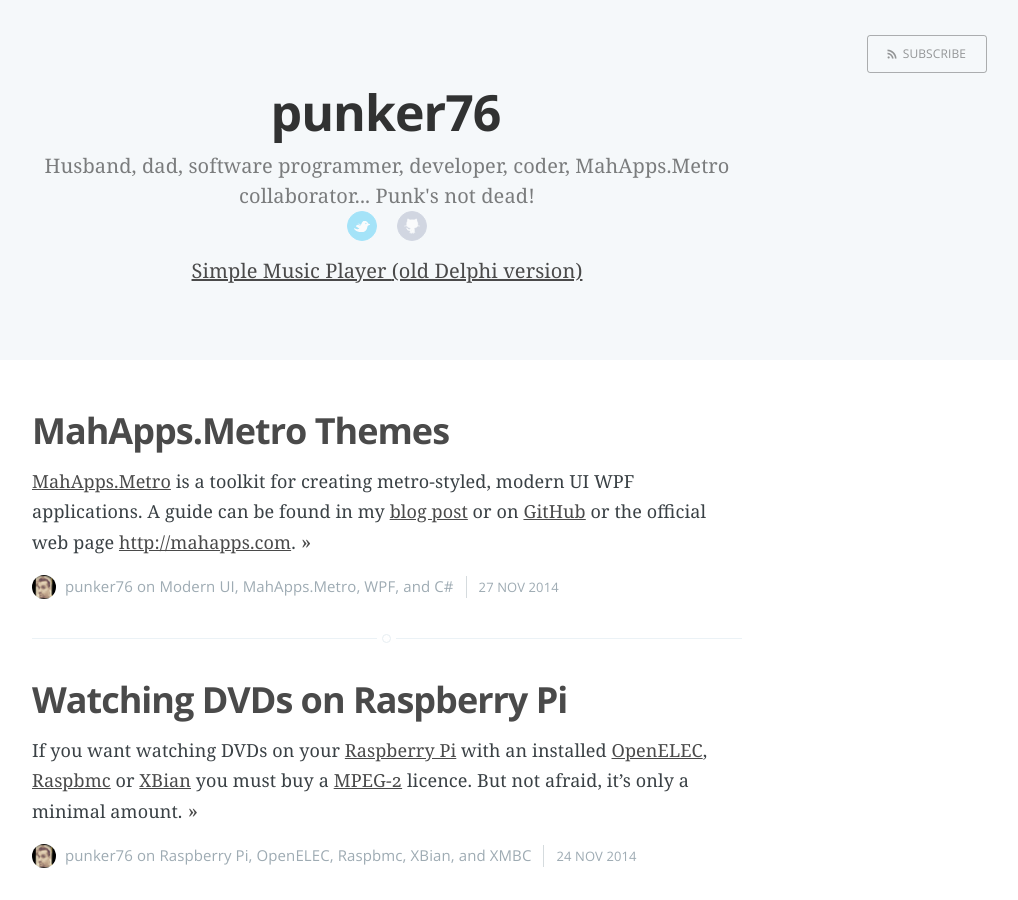
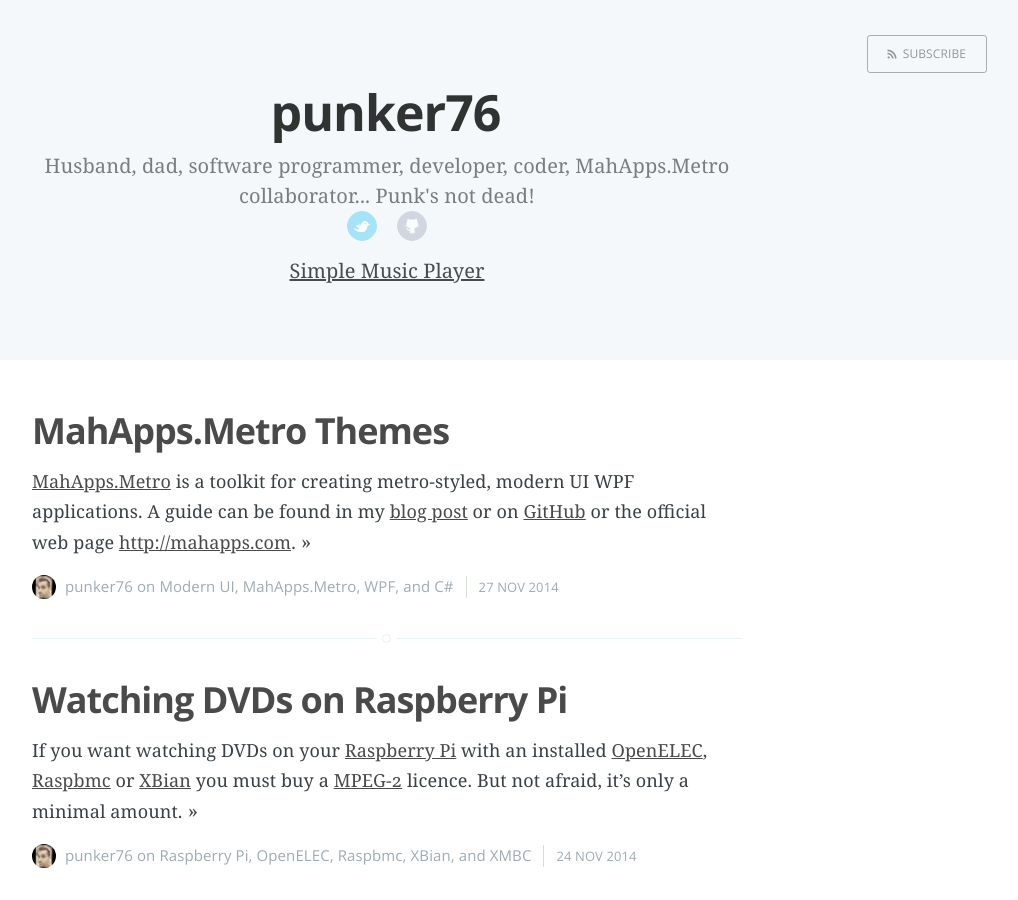
Before and after one commit to punker76/jekyll.jkarger.de, a Jekyll site: the page built from index.html, in a window 1280 px wide and 900 px high. Shown: the whole window, without its empty margins (253-1271 px from the left). Built offline with Jekyll 4.4.1, drawn with Linux system fonts in a browser that asks for light colours; Markdown is read by kramdown in place of the engine named in the settings; the list of posts is cut into pages by our own code.

Commit message:
ok, only actual

```diff
--- a/index.html
+++ b/index.html
@@ -32,7 +32,6 @@
                 </div>
                 <!--{% if page.about %} <a href='{{ site.baseurl }}{{ page.about }}'> About me </a> {% endif %}-->
                 <a href='https://github.com/punker76/simple-music-player'> Simple Music Player </a>
-                <a href='{{ site.baseurl }}{{ page.simple-music-player }}'> (old Delphi version) </a>
             </h2>
         </div>
     </div>
```
